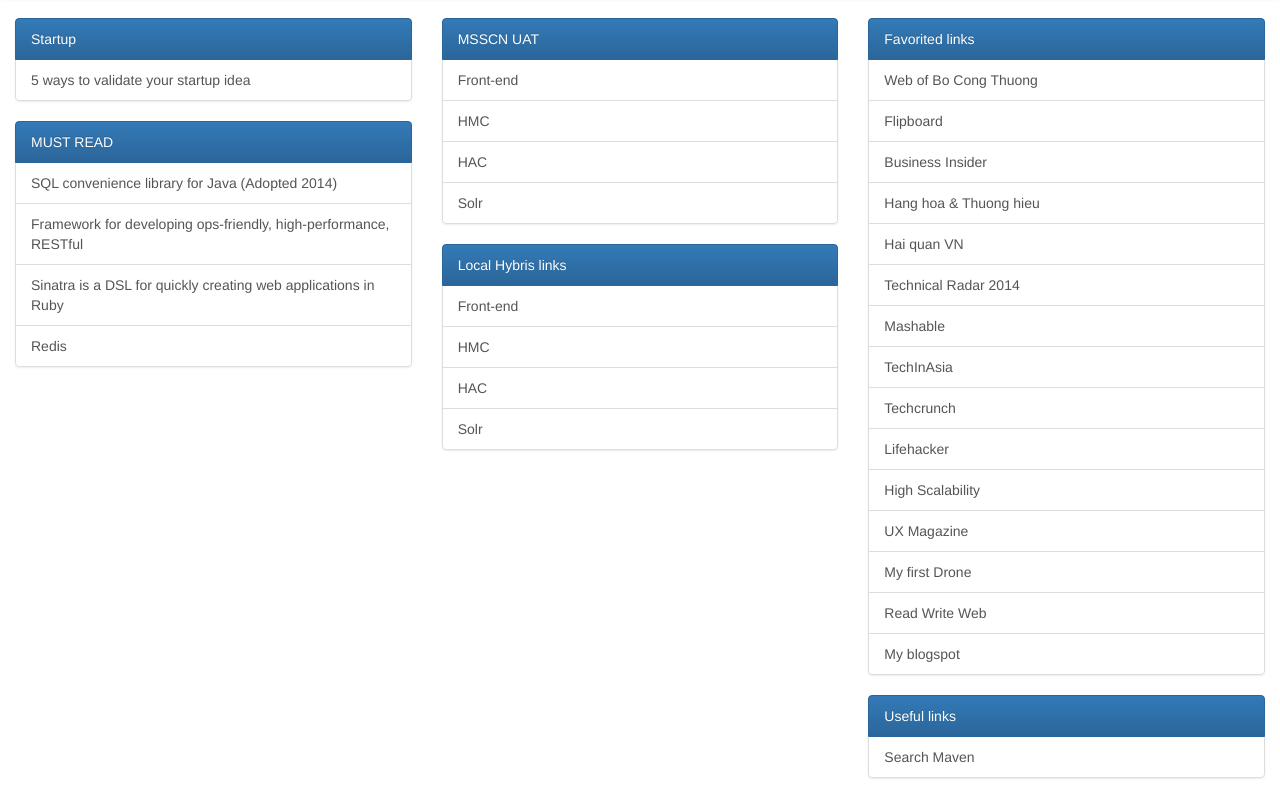
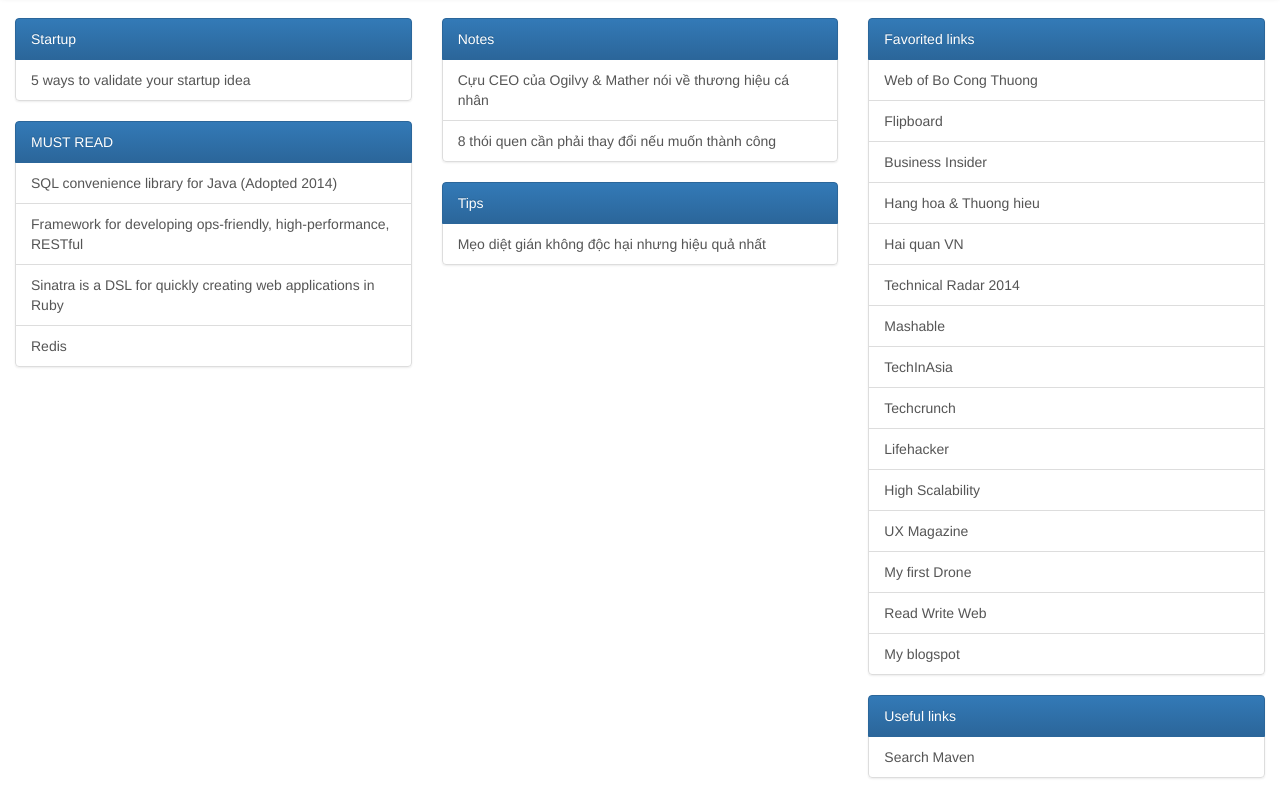
Before and after one commit to buondoi/buondoi.github.io, a plain HTML site: page index.html in a window 1280 px wide. Shown: the part 54-852 px from the top of the page. Drawn offline with nearby package versions, Linux system fonts and the light colour scheme.

Commit message:
Re-organize links

```diff
--- a/index.html
+++ b/index.html
@@ -52,18 +52,13 @@
 			</div>
 			<div class="col-md-4">
 				<div class="list-group">
-					<a href="#" class="list-group-item active">MSSCN UAT</a>
-					<a href="http://www.msscnuat.com" class="list-group-item">Front-end</a>
-					<a href="http://www.msscnuat.com/hmc/hybris" class="list-group-item">HMC</a>
-					<a href="http://www.msscnuat.com/hac" class="list-group-item">HAC</a>
-					<a href="http://www.msscnuat.com/solrfacetsearch/login.jsp" class="list-group-item">Solr</a>
+					<a href="#" class="list-group-item active">Notes</a>
+					<a href="http://www.brandsvietnam.com/tieudiem/5522-Cuu-CEO-cua-Ogilvy-Mather-noi-ve-thuong-hieu-ca-nhan" class="list-group-item">Cựu CEO của Ogilvy & Mather nói về thương hiệu cá nhân</a>
+					<a href="http://news.zing.vn/8-thoi-quen-can-phai-thay-doi-neu-muon-thanh-cong-post522460.html" class="list-group-item">8 thói quen cần phải thay đổi nếu muốn thành công</a>
 				</div>
 				<div class="list-group">
-					<a href="#" class="list-group-item active">Local Hybris links</a>
-					<a href="http://msscn.com:9001" class="list-group-item">Front-end</a>
-					<a href="http://msscn.com:9001/hmc/hybris" class="list-group-item">HMC</a>
-					<a href="http://msscn.com:9001/hac" class="list-group-item">HAC</a>
-					<a href="http://msscn.com:9001/solrfacetsearch/login.jsp" class="list-group-item">Solr</a>
+					<a href="#" class="list-group-item active">Tips</a>
+					<a href="http://news.zing.vn/Meo-diet-gian-khong-doc-hai-nhung-hieu-qua-nhat-post522260.html" class="list-group-item">Mẹo diệt gián không độc hại nhưng hiệu quả nhất</a>
 				</div>
 			</div>
 			<div class="col-md-4">
```
